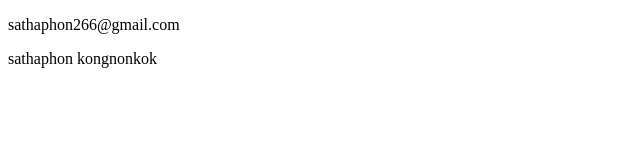
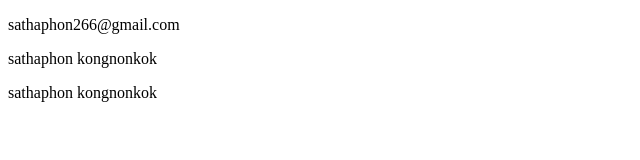
Before and after one commit to SathaphonK01/test_code_git, a plain HTML site: page test1.html in a window 1280 px wide. Shown: the whole page, without its empty margins (0-640 px from the left). Drawn offline with Linux system fonts and the light colour scheme.

Commit message:
add code in file test1.html

```diff
--- a/test1.html
+++ b/test1.html
@@ -9,5 +9,6 @@
 <body>
     <p>sathaphon266@gmail.com</p>
     <p>sathaphon kongnonkok</p>
+    <p>sathaphon kongnonkok</p>
 </body>
 </html>
```
